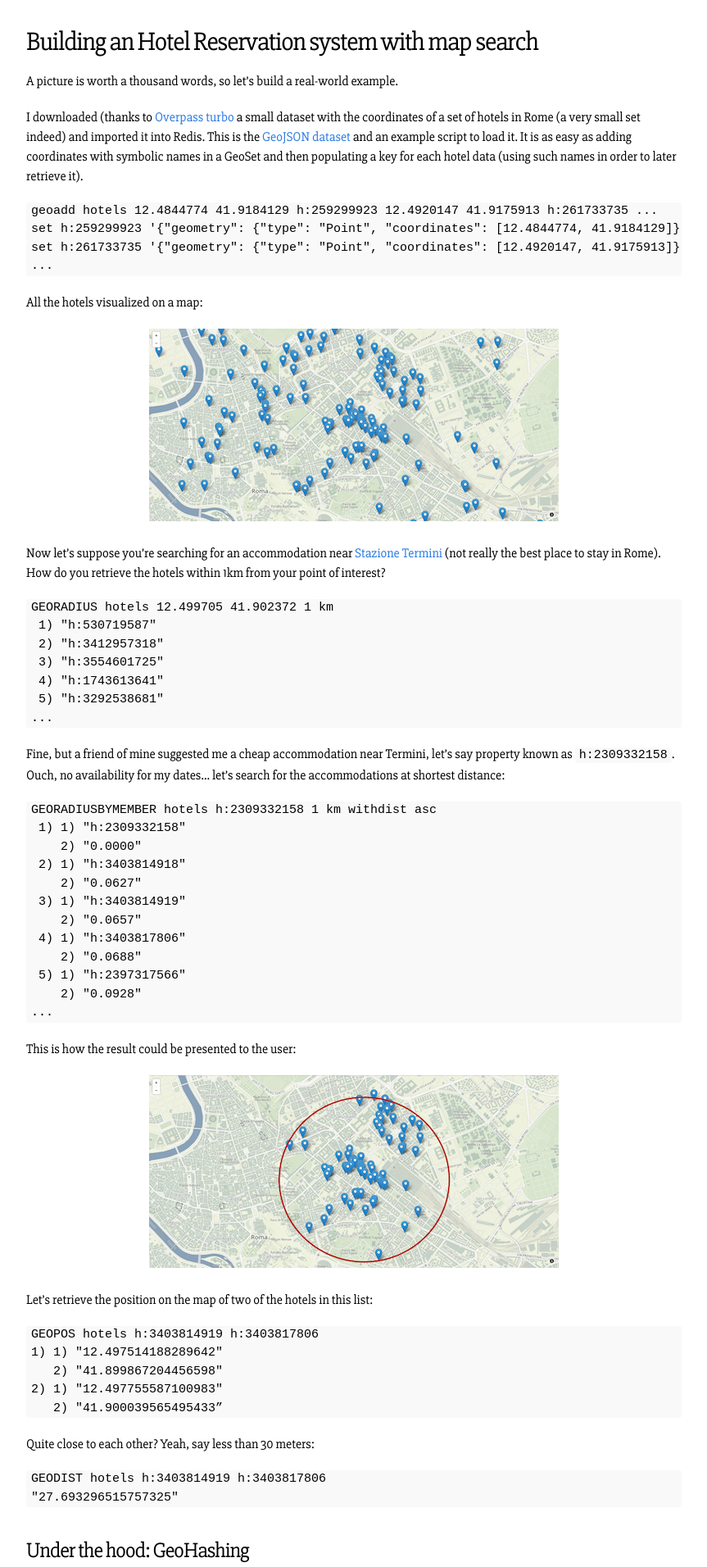
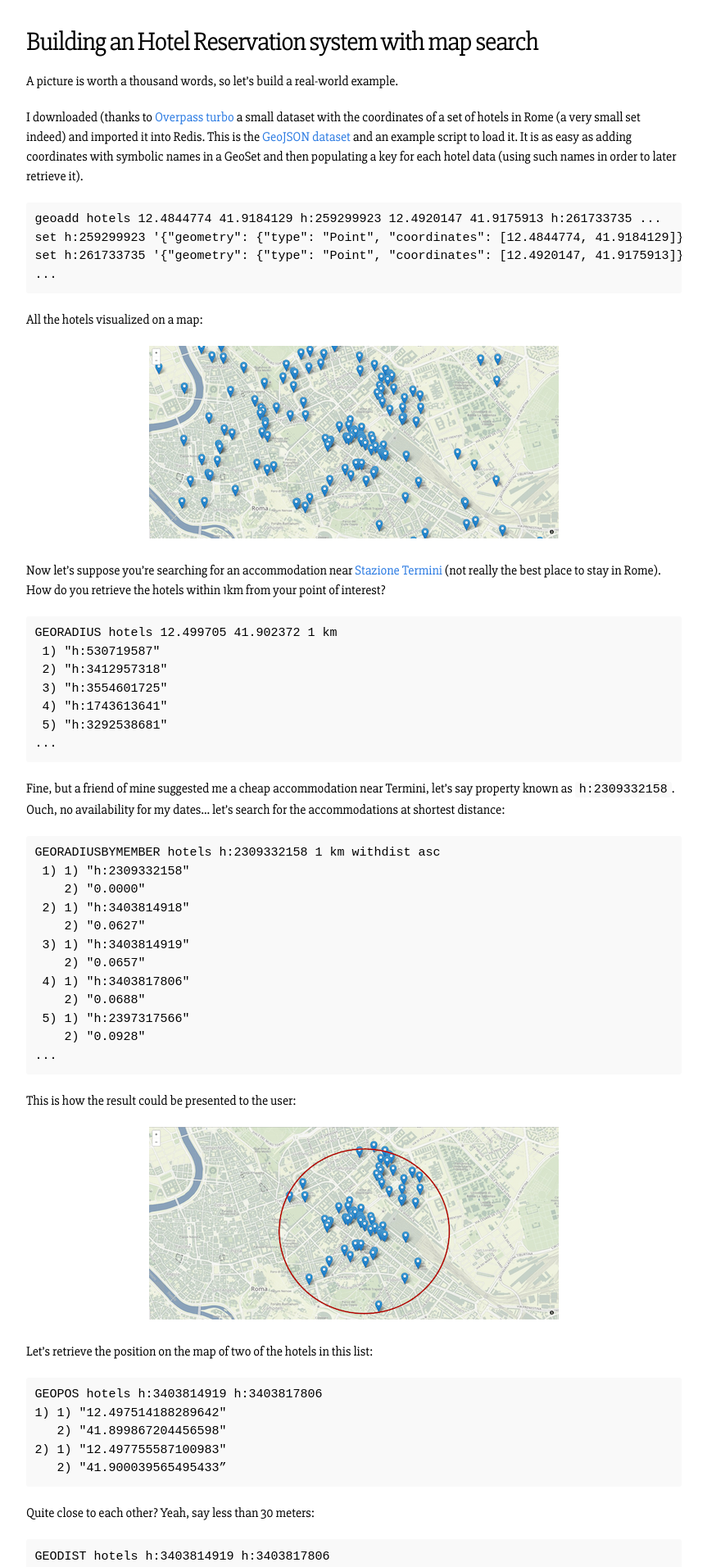
Before and after one commit to cristiangreco/cristiangreco.github.io, a Jekyll site: the page built from _posts/2015-07-07-introducing-the-geo-api-in-redis.md, in a window 1280 px wide. Shown: the part 1229-3141 px from the top of the page at 82% size, without its empty margins (208-1071 px from the left). Built offline with Jekyll 4.4.1, drawn with Linux system fonts in a browser that asks for light colours; comment, search, counter and statistics services are not loaded.

Commit message:
css changes

```diff
--- a/css/main.css
+++ b/css/main.css
@@ -227,12 +227,12 @@ a:visited { color: #205caa; }
 .post pre,
 .post code {
   background-color: #f9f9f9;
-  padding: 0 .4em;
+  padding: .7em;
   -webkit-border-radius: 3px;
   -moz-border-radius: 3px;
   border-radius: 3px;
   font-size: 15px;
-  overflow-x:scroll;
+  overflow-x: auto;
 }
 
 .post code { padding: 1px 5px; }
```
